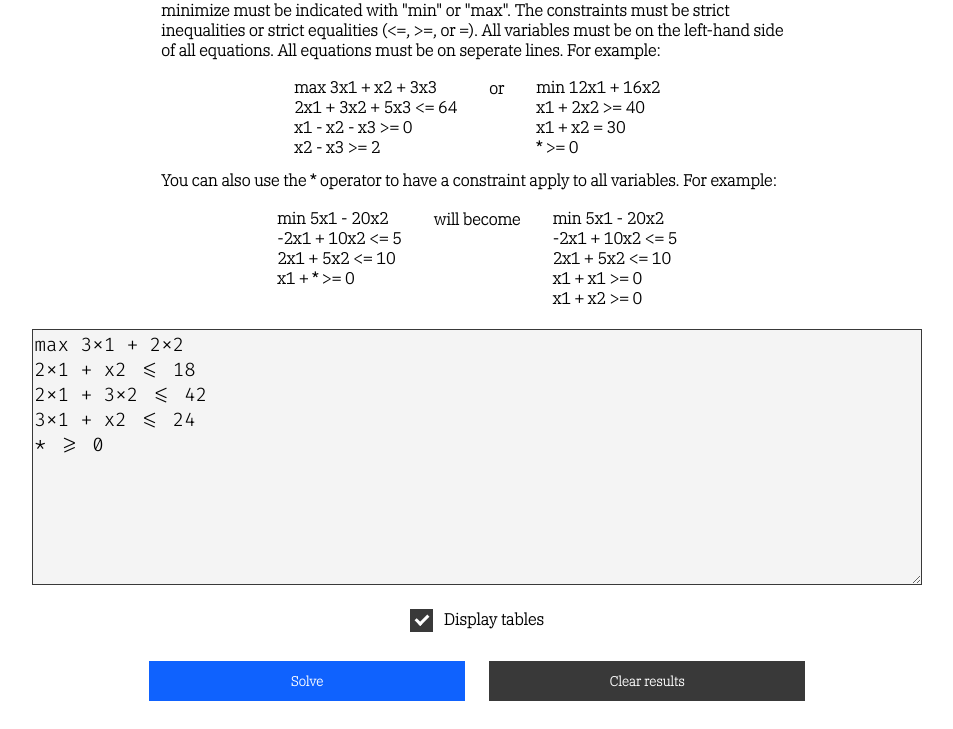
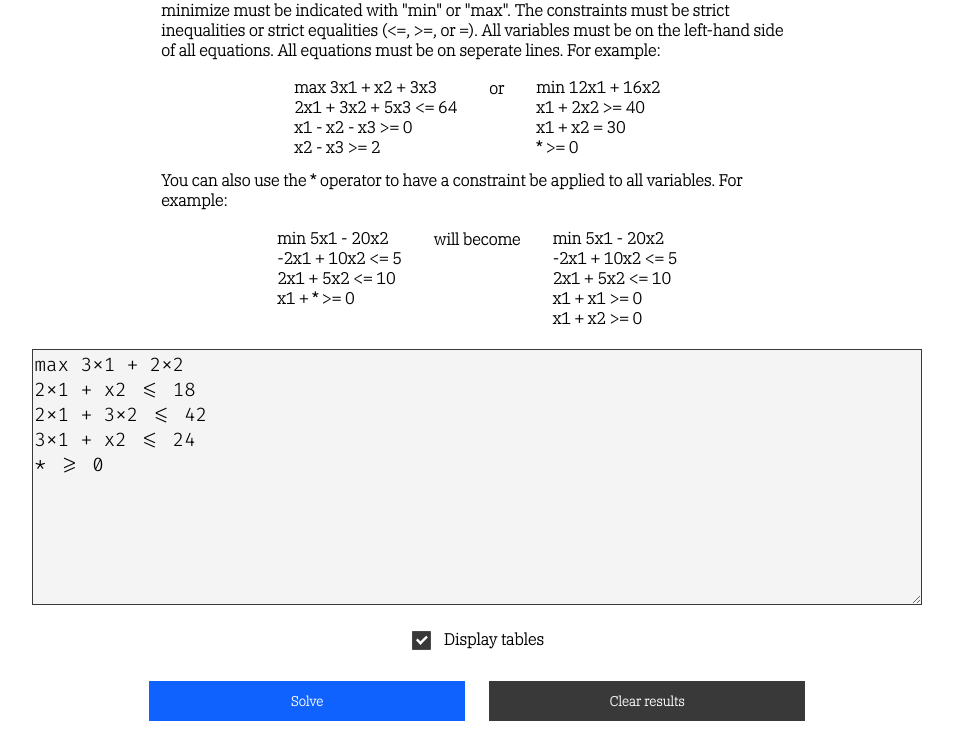
Before and after one commit to Donisius/simplex-calculator, a website with bundled scripts: page index.html in a window 1280 px wide. Shown: the part 105-834 px from the top of the page, without its empty margins (163-1116 px from the left). Built offline with nearby package versions, Linux system fonts and the light colour scheme.

Commit message:
style: modifiy instructions

```diff
--- a/index.html
+++ b/index.html
@@ -41,7 +41,7 @@
 			</h4>
 		</div>
 		<h4 class="instructions">
-			You can also use the * operator to have a constraint apply to all variables.
+			You can also use the * operator to have a constraint be applied to all variables.
 			For example:
 		</h4>
 		<div class="sample-LOs">
--- a/src/parser.js
+++ b/src/parser.js
@@ -46,7 +46,7 @@ export const parse = () => {
 	// x2 + x3 <= 6
 	// x1 >= 0
 	// x2 >= 0
-	// x3 >=0
+	// x3 >= 0
 	let rowStarCoefficients = [];
 
 	const separatedEquations = textContent.split(/\n/);
--- a/src/simplex.js
+++ b/src/simplex.js
@@ -57,7 +57,7 @@ export const doSimplex = (tableau, distinctVariableNames, phase) => {
 		generateResultNodeAndScrollIntoView("The problem is unbounded and no optimal solution exists.");
 		return;
 	}
-	let iteration = 0;
+	let iteration = 1;
 	while (!modifiedTableau[0].slice(1, -1).every((datapoint => datapoint <= 0))) {
 		const pivotPosition = getPivotPosition(modifiedTableau, phase);
 
--- a/styles.css
+++ b/styles.css
@@ -92,6 +92,10 @@ h2 {
 	-webkit-transform: rotate(45deg);
 	-ms-transform: rotate(45deg);
 	transform: rotate(45deg);
+}
+
+.checkmark {
+	transform: scale(0.8);
 }
 
 .title-wrapper {
@@ -272,12 +276,15 @@ th {
 	table, #tableau-anchor, .title-wrapper, .instructions, .sample-LOs {
 		width: 100%;
 	}
+
 	th {
 		font-size: x-small;
 	}
+
 	td {
 		font-size: x-small;
 	}
+
 	.tableau-wrapper {
 		display: inline-block;
 	}
```
